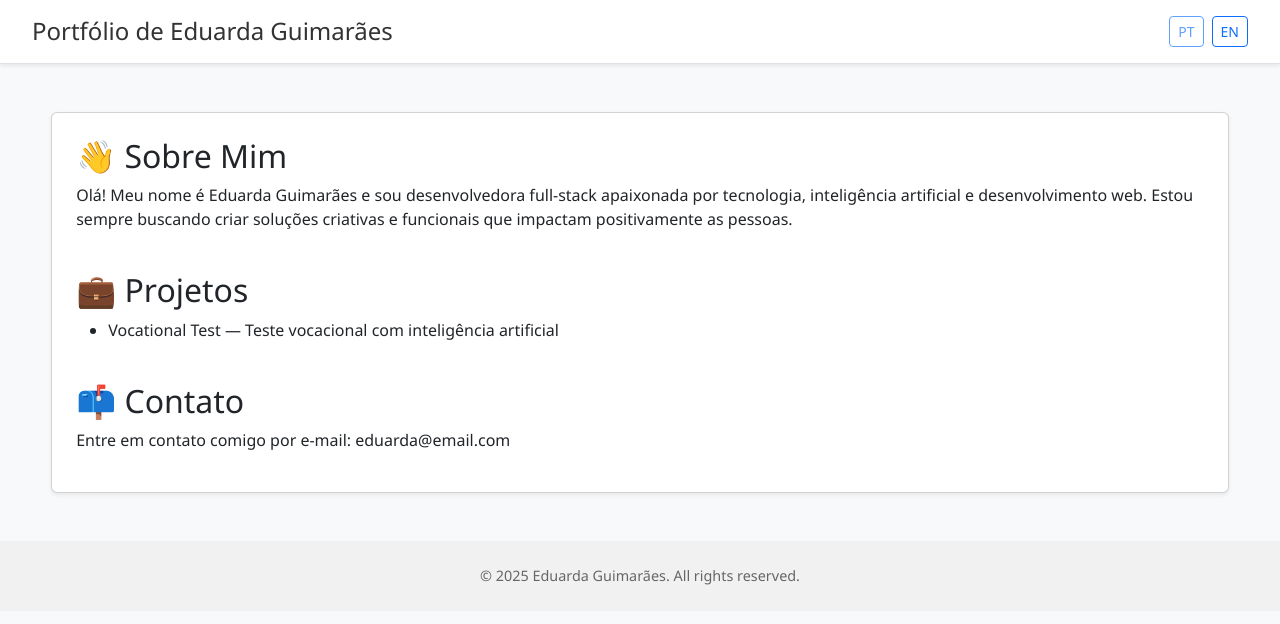
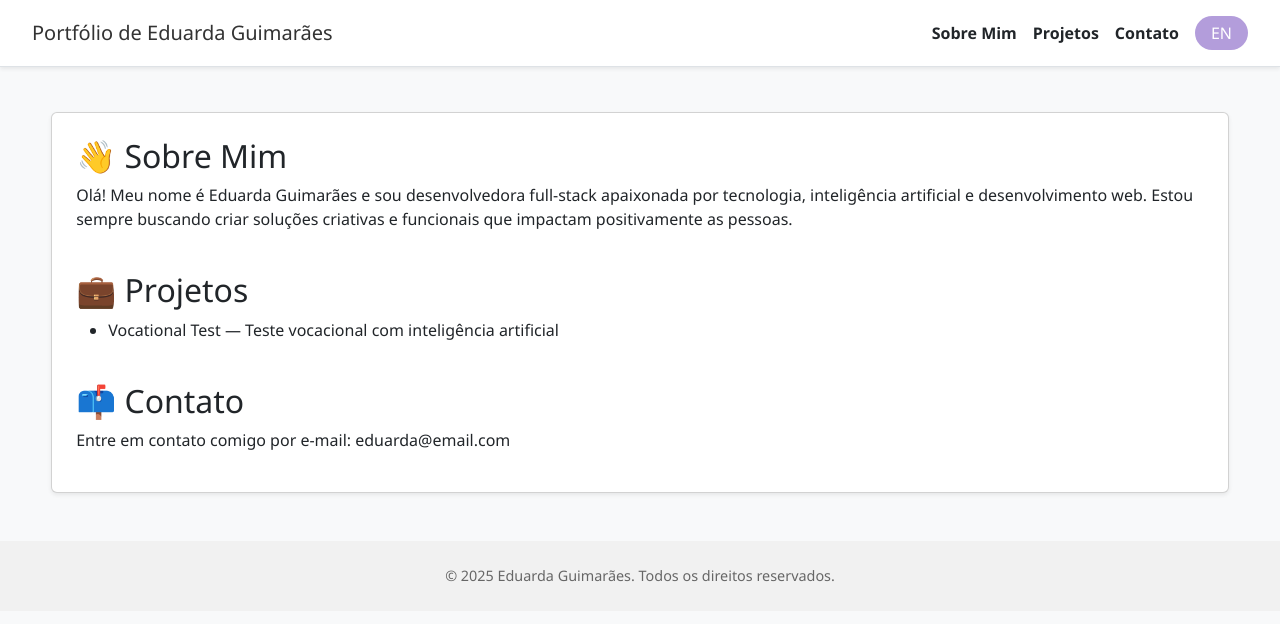
Before and after one commit to eduarda-guimaraes/portfolio-pessoal, a React (Vite) app: page / in a window 1280 px wide. Shown: the top 624 px of the page. Built offline with nearby package versions, Linux system fonts and the light colour scheme.

Commit message:
Header e Footer prontos

```diff
--- a/src/App.jsx
+++ b/src/App.jsx
@@ -14,7 +14,7 @@ function App() {
       <main>
         {idioma === 'pt' ? <HomePT /> : <HomeEN />}
       </main>
-      <Footer />
+      <Footer idioma={idioma} />
     </>
   );
 }
--- a/src/components/Header.jsx
+++ b/src/components/Header.jsx
@@ -8,13 +8,29 @@ function Header({ idioma, setIdioma }) {
       className="container-fluid bg-white shadow-sm border-bottom position-fixed top-0 start-0 end-0 z-3"
       style={{ padding: '1rem 2rem' }}
     >
-      <div className="d-flex justify-content-between align-items-center">
-        <h1 className="fs-4 m-0">
+      <div className="d-flex justify-content-between align-items-center flex-wrap">
+        {/* Título à esquerda */}
+        <h1 className="fs-5 m-0">
           {idioma === 'pt'
             ? 'Portfólio de Eduarda Guimarães'
             : "Eduarda Guimarães' Portfolio"}
         </h1>
-        <TrocarIdioma idioma={idioma} setIdioma={setIdioma} />
+
+        {/* Navegação + idioma à direita */}
+        <div className="d-flex align-items-center gap-3">
+          <nav className="d-flex gap-3">
+            <a className="nav-link text-dark fw-semibold" href="#sobre">
+              {idioma === 'pt' ? 'Sobre Mim' : 'About Me'}
+            </a>
+            <a className="nav-link text-dark fw-semibold" href="#projetos">
+              {idioma === 'pt' ? 'Projetos' : 'Projects'}
+            </a>
+            <a className="nav-link text-dark fw-semibold" href="#contato">
+              {idioma === 'pt' ? 'Contato' : 'Contact'}
+            </a>
+          </nav>
+          <TrocarIdioma idioma={idioma} setIdioma={setIdioma} />
+        </div>
       </div>
     </header>
   );
--- a/src/components/TrocarIdioma.jsx
+++ b/src/components/TrocarIdioma.jsx
@@ -1,23 +1,15 @@
 import React from 'react';
+import '../styles/global.css'; // ajuste o caminho se estiver em outra pasta
 
 function TrocarIdioma({ idioma, setIdioma }) {
+  const handleChange = () => {
+    setIdioma(idioma === 'pt' ? 'en' : 'pt');
+  };
+
   return (
-    <div>
-      <button
-        className="btn btn-outline-primary btn-sm me-2"
-        onClick={() => setIdioma('pt')}
-        disabled={idioma === 'pt'}
-      >
-        PT
-      </button>
-      <button
-        className="btn btn-outline-primary btn-sm"
-        onClick={() => setIdioma('en')}
-        disabled={idioma === 'en'}
-      >
-        EN
-      </button>
-    </div>
+    <button onClick={handleChange} className="btn-idioma">
+      {idioma === 'pt' ? 'EN' : 'PT'}
+    </button>
   );
 }
 
--- a/src/pages/pt/HomePT.jsx
+++ b/src/pages/pt/HomePT.jsx
@@ -9,7 +9,7 @@ function HomePT() {
         marginTop: '7rem'
       }}
     >
-      <section className="mb-4">
+      <section id="#sobre" className="mb-4">
         <h2>👋 Sobre Mim</h2>
         <p>
           Olá! Meu nome é Eduarda Guimarães e sou desenvolvedora full-stack apaixonada por tecnologia,
@@ -18,14 +18,14 @@ function HomePT() {
         </p>
       </section>
 
-      <section className="mb-4">
+      <section id="#projetos" className="mb-4">
         <h2>💼 Projetos</h2>
         <ul>
           <li>Vocational Test — Teste vocacional com inteligência artificial</li>
         </ul>
       </section>
 
-      <section>
+      <section id="#contato">
         <h2>📫 Contato</h2>
         <p>Entre em contato comigo por e-mail: eduarda@email.com</p>
       </section>
--- a/src/styles/global.css
+++ b/src/styles/global.css
@@ -18,6 +18,51 @@ main.container {
   margin-bottom: 2rem;
 }
 
+.nav-link {
+  position: relative;
+  text-decoration: none;
+  color: #333;
+  font-weight: 500;
+  transition: color 0.3s ease;
+}
+
+.nav-link:hover {
+  color: #6a1b9a; /* Lilás suave */
+}
+
+.nav-link::after {
+  content: "";
+  position: absolute;
+  width: 0%;
+  height: 2px;
+  bottom: -2px;
+  left: 0;
+  background-color: #b39ddb; /* Lilás claro */
+  transition: width 0.3s ease;
+}
+
+.nav-link:hover::after {
+  width: 100%;
+}
+
+/* Botão de idioma */
+.btn-idioma {
+  background-color: #b39ddb;
+  color: white;
+  border: none;
+  border-radius: 20px;
+  padding: 0.3rem 1rem;
+  font-weight: 500;
+  transition: all 0.3s ease;
+  cursor: pointer;
+}
+
+.btn-idioma:hover {
+  opacity: 0.9;
+  transform: scale(1.05);
+}
+
+
 footer {
   text-align: center;
   padding: 1rem;
```
Also changed, not shown: src/pages/en/About.jsx (deleted), src/pages/en/Contact.jsx (deleted), src/pages/en/Projects.jsx (deleted), src/pages/pt/Contato.jsx (deleted), src/pages/pt/Projetos.jsx (deleted), src/pages/pt/Sobre.jsx (deleted).
